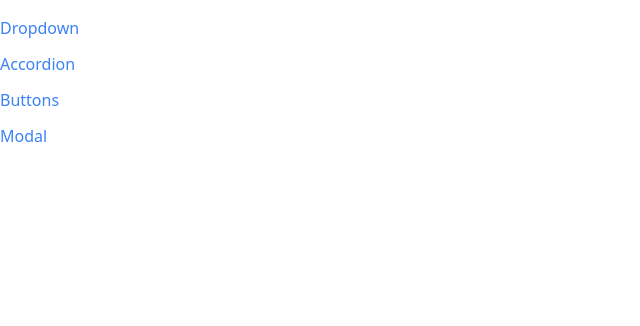
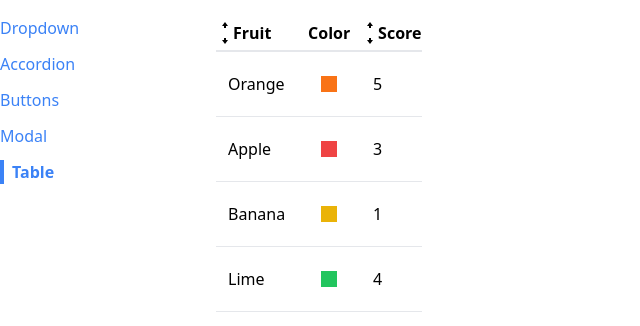
Before and after one commit to GouriNK/11-table-dropdown, a React (Create React App) app: page /table in a window 1280 px wide. Shown: the top 326 px of the page, without its empty margins (0-640 px from the left). Built offline with nearby package versions, Linux system fonts and the light colour scheme.

Commit message:
table component

```diff
--- a/src/App.js
+++ b/src/App.js
@@ -4,6 +4,7 @@
 import ButtonPage from "./pages/ButtonPage";
 import DropdownPage from "./pages/DropdownPage";
 import ModalPage from './pages/ModalPage';
+import TablePage from './pages/TablePage';
 
 function App() {
     return (
@@ -12,6 +13,9 @@
             <div className="col-span-5">
                 <Route path="/buttons">
                     <ButtonPage></ButtonPage>
+                </Route>
+                <Route path="/table">
+                    <TablePage></TablePage>
                 </Route>
                 <Route path="/modal">
                     <ModalPage></ModalPage>
--- a/src/components/Sidebar.js
+++ b/src/components/Sidebar.js
@@ -5,7 +5,8 @@
     { label: 'Dropdown', path: '/' },
     { label: 'Accordion', path: '/accordion' },
     { label: 'Buttons', path: '/buttons' },
-    { label: 'Modal', path: '/modal' }
+    { label: 'Modal', path: '/modal' },
+    { label: 'Table', path: '/table' }
   ];
 
   const renderedLinks = links.map((link) => {
@@ -22,7 +23,7 @@
   });
 
   return (
-    <div className="sticky top-0 overflow-y-scroll flex flex-col items-start">
+    <div className="sticky top-0 flex flex-col items-start">
       {renderedLinks}
     </div>
   );
--- /dev/null
+++ b/src/components/SortableTable.js
@@ -0,0 +1,108 @@
+import { useState } from 'react';
+import { GoArrowSmallDown, GoArrowSmallUp } from 'react-icons/go';
+import Table from './Table';
+
+function SortableTable(props) {
+  const [sortOrder, setSortOrder] = useState(null);
+  const [sortBy, setSortBy] = useState(null);
+  const { config, data } = props;
+
+  const handleClick = (label) => {
+    if(sortBy && label !== sortBy) {
+        setSortOrder('asc');
+        setSortBy(label);
+        return;
+    }
+    if (sortOrder === null) {
+      setSortOrder('asc');
+      setSortBy(label);
+    } else if (sortOrder === 'asc') {
+      setSortOrder('desc');
+      setSortBy(label);
+    } else if (sortOrder === 'desc') {
+      setSortOrder(null);
+      setSortBy(null);
+    }
+  };
+
+  const updatedConfig = config.map((column) => {
+    if (!column.sortValue) {
+      return column;
+    }
+
+    return {
+      ...column,
+      headerTemplate: () => (
+        <th
+          className="cursor-pointer hover:bg-gray-100"
+          onClick={() => handleClick(column.label)}
+        >
+          <div className="flex items-center">
+            {getIcons(column.label, sortBy, sortOrder)}
+            {column.label}
+          </div>
+        </th>
+      ),
+    };
+  });
+
+  // Only sort data if sortOrder && sortBy are not null
+  // Make a copy of the 'data' prop
+  // Find the correct sortValue function and use it for sorting
+  let sortedData = data;
+  if (sortOrder && sortBy) {
+    const { sortValue } = config.find((column) => column.label === sortBy);
+    sortedData = [...data].sort((a, b) => {
+      const valueA = sortValue(a);
+      const valueB = sortValue(b);
+
+      const reverseOrder = sortOrder === 'asc' ? 1 : -1;
+
+      if (typeof valueA === 'string') {
+        return valueA.localeCompare(valueB) * reverseOrder;
+      } else {
+        return (valueA - valueB) * reverseOrder;
+      }
+    });
+  }
+
+  return (
+    <div>
+      <Table {...props} data={sortedData} config={updatedConfig} />
+    </div>
+  );
+}
+
+function getIcons(label, sortBy, sortOrder) {
+  if (label !== sortBy) {
+    return (
+      <div>
+        <GoArrowSmallUp />
+        <GoArrowSmallDown />
+      </div>
+    );
+  }
+
+  if (sortOrder === null) {
+    return (
+      <div>
+        <GoArrowSmallUp />
+        <GoArrowSmallDown />
+      </div>
+    );
+  } else if (sortOrder === 'asc') {
+    return (
+      <div>
+        <GoArrowSmallUp />
+      </div>
+    );
+  } else if (sortOrder === 'desc') {
+    return (
+      <div>
+        <GoArrowSmallDown />
+      </div>
+    );
+  }
+}
+
+export default SortableTable;
--- /dev/null
+++ b/src/components/Table.js
@@ -0,0 +1,46 @@
+import { Fragment } from "react";
+
+function Table ({data, config, keyFn}) {
+
+    // Labels for table header
+    const renderedTableHeader = config.map((column)=>{
+        // Fragment is like a custom component, to which we can assign a key prop, or
+        // group diff child elements together without inserting anything into the DOM
+        // There will be no parent element or nesting reqd
+        if(column.headerTemplate) {
+            return <Fragment key={column.label}>{column.headerTemplate()}</Fragment>;
+        }
+        return (
+           <th key={column.label}>{column.label}</th>
+        );
+    })
+
+    const renderedRows = data.map((item)=>{
+        // for this item, go through each column's render and render each column.
+        const renderedCells = config.map((column)=>{
+            return <td className="p-3" key={column.label}>
+                {column.render(item)}
+            </td>
+        });
+        return (
+            <tr className="border-b" key={keyFn(item)}>
+                {renderedCells}
+            </tr>
+        );
+    });
+
+    return (
+        <table className="table-auto border-spacing-2">
+            <thead>
+                <tr className="border-b-2">
+                    {renderedTableHeader}
+                </tr>
+            </thead>
+            <tbody>
+                {renderedRows}
+            </tbody>
+        </table>
+    )
+}
+
+export default Table;
--- a/src/pages/ButtonPage.js
+++ b/src/pages/ButtonPage.js
@@ -8,11 +8,11 @@
 
     return (
         <div>
-            <div><Button primary rounded outline onClick={handleClick}><GoBell />Click me!</Button></div>
-            <div><Button danger outline onMouseEnter={handleClick} className="mb-10"><GoBriefcase />see me</Button></div>
-            <div><Button warning onMouseLeave={handleClick}>hide</Button></div>
-            <div><Button secondary outline>show</Button></div>
-            <div><Button success rounded>hello</Button></div>
+            <div><Button primary rounded outline onClick={handleClick}><GoBell />Click me!</Button></div><br/>
+            <div><Button danger outline onMouseEnter={handleClick} className="mb-10"><GoBriefcase />see me</Button></div><br/>
+            <div><Button warning onMouseLeave={handleClick}>hide</Button></div><br/>
+            <div><Button secondary outline>show</Button></div><br/>
+            <div><Button success rounded>hello</Button></div><br/>
         </div>
     );
 }
--- /dev/null
+++ b/src/pages/TablePage.js
@@ -0,0 +1,37 @@
+import Table from "../components/Table";
+import SortableTable from "../components/SortableTable";
+
+function TablePage() {
+    const data = [
+        {name: 'Orange', color: 'bg-orange-500', score: 5},
+        {name: 'Apple', color: 'bg-red-500', score: 3},
+        {name: 'Banana', color: 'bg-yellow-500', score: 1},
+        {name: 'Lime', color: 'bg-green-500', score: 4},
+    ];
+    const config = [
+        {
+            label: 'Fruit',
+            render : (fruit) => fruit.name,
+            sortValue: (fruit) => fruit.name,
+        },
+        {
+            label: 'Color',
+            render : (fruit) => <div className={`p-2 m-3 ${fruit.color}`}></div>
+        },
+        {
+            label: 'Score',
+            render : (fruit) => fruit.score,
+            sortValue: (fruit) => fruit.score,
+        },
+    ];
+
+    const keyFn = (item) => {
+        return item.name;
+    }
+
+    return (
+        <SortableTable data={data} config={config} keyFn={keyFn}></SortableTable>
+    );
+}
+
+export default TablePage;
```
